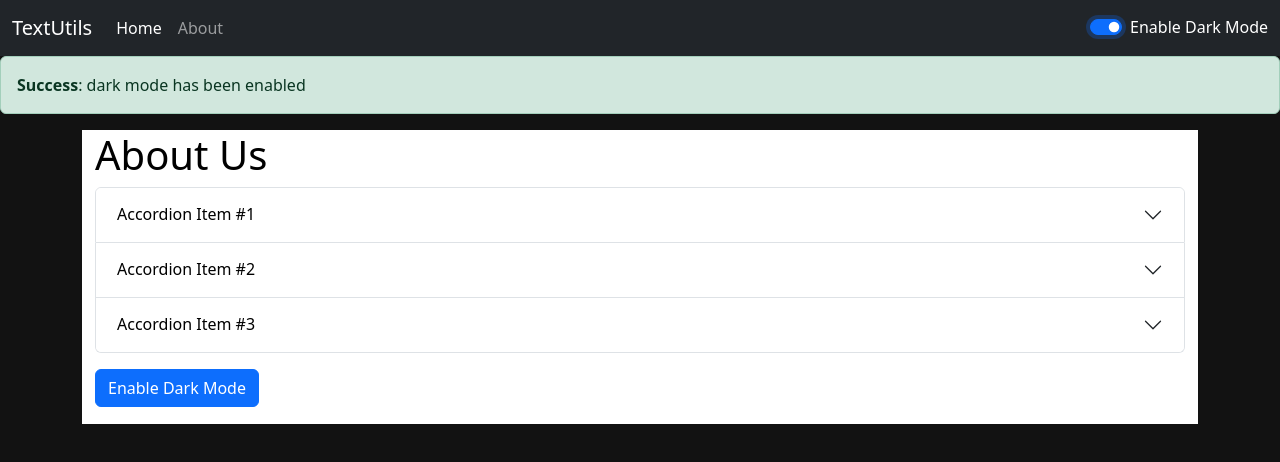
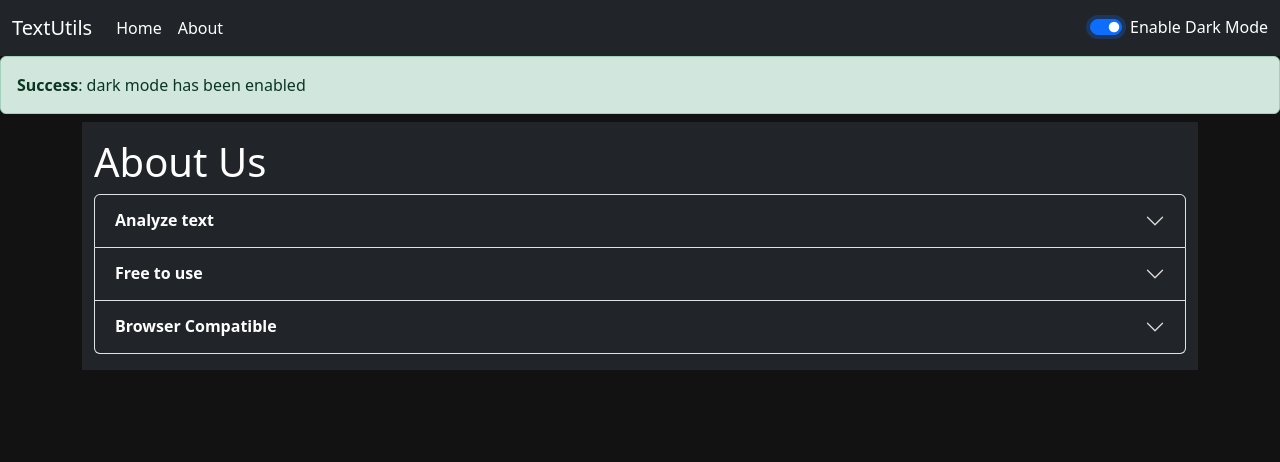
Before and after one commit to VISHWAJ33T/my-text-util-app, a React (Create React App) app: page /about in a window 1280 px wide. Both pictures are taken after a click on the switch "Enable Dark Mode". Shown: the top 462 px of the page. Built offline with nearby package versions, Linux system fonts and the light colour scheme.

Commit message:
fixed all known bugs

```diff
--- a/public/index.html
+++ b/public/index.html
@@ -7,7 +7,9 @@
     <meta name="theme-color" content="#000000" />
     <meta
       name="description"
-      content="Textutils is a utility which can be used to manipulate your text in the way you want."
+      content="Textutils is a word counter and a character counting utility which can be used to manipulate your text in the
+way you want. You can remove extra spaces, copy the manipulated text as well as convert your text from Uppercase to
+lowercase and lowercase to Uppercase"
     />
     <link rel="apple-touch-icon" href="%PUBLIC_URL%/pfp.jpg" />
     <!--
@@ -24,7 +26,7 @@
       work correctly both with client-side routing and a non-root public URL.
       Learn how to configure a non-root public URL by running `npm run build`.
     -->
-    <title>TextUtils-Light Mode</title>
+    <title>TextUtils-Word Counter | Character Counter</title>
     <link href="https://cdn.jsdelivr.net/npm/bootstrap@5.3.0/dist/css/bootstrap.min.css" rel="stylesheet" integrity="sha384-9ndCyUaIbzAi2FUVXJi0CjmCapSmO7SnpJef0486qhLnuZ2cdeRhO02iuK6FUUVM" crossorigin="anonymous">
     <!-- <link
     rel="stylesheet"
--- a/src/components/Aboutus.js
+++ b/src/components/Aboutus.js
@@ -1,126 +1,81 @@
 import React, { useState } from "react";
 
-export default function Aboutus() {
-  let [myStyle,setMyStyle]=useState({
-    color:'black',
-    backgroundColor:'white',
-    border:'1px solid white'
-  })
-
-  const [btntext,setBtnText] = useState("Enable Dark Mode")
-  const toggleStyle = ()=>{
-    if(myStyle.color==='black'){
-      setMyStyle({
-        color:'white',
-        backgroundColor:'black',
-        border:'1px solid white'
-    })
-    setBtnText("Enable Light Mode")
-  }
-  else{
-    setMyStyle({
-      color:'black',
-      backgroundColor:'white',
-      border:'1px solid white'
-  })
-  setBtnText("Enable Dark Mode")
-  }}
+export default function Aboutus(props) {
   return (
-    <div className="container" style={myStyle}>
-      <h1>About Us</h1>
-      <div className="accordion " id="accordionExample">
-        <div className="accordion-item ">
+    <div className={`container py-3 bg-${props.mode} text-${props.mode==='dark'?'white':'dark'}`}>
+      <h1 >About Us</h1>
+      <div className={`accordion bg-${props.mode} text-${props.mode==='dark'?'white':'dark'}`}  id="accordionExample">
+        <div className="accordion-item">
           <h2 className="accordion-header">
             <button
-              className="accordion-button collapsed"
+              className={`accordion-button collapsed bg-${props.mode} text-${props.mode==='dark'?'white':'dark'}`}
               type="button"
               data-bs-toggle="collapse"
               data-bs-target="#collapseOne"
               aria-expanded="false"
-              aria-controls="collapseOne" style={myStyle}
+              aria-controls="collapseOne"
             >
-              Accordion Item #1
+              <strong>Analyze text</strong>
             </button>
           </h2>
           <div
             id="collapseOne"
-            className="accordion-collapse collapse"
+            className={`accordion-collapse collapse bg-${props.mode} text-${props.mode==='dark'?'white':'dark'} showaccordion-collapse collapse`}
             data-bs-parent="#accordionExample"
           >
-            <div className="accordion-body"  style={myStyle}>
-              <strong>This is the first item's accordion body.</strong> It is
-              shown by default, until the collapse plugin adds the appropriate
-              classNamees that we use to style each element. These classNamees
-              control the overall appearance, as well as the showing and hiding
-              via CSS transitions. You can modify any of this with custom CSS or
-              overriding our default variables. It's also worth noting that just
-              about any HTML can go within the <code>.accordion-body</code>,
-              though the transition does limit overflow.
+            <div className="accordion-body">
+            Textutils gives you a way to analyze your text quickly and efficiently.
             </div>
           </div>
         </div>
         <div className="accordion-item">
           <h2 className="accordion-header">
             <button
-              className="accordion-button collapsed"
+              className={`accordion-button collapsed bg-${props.mode} text-${props.mode==='dark'?'white':'dark'}`}
               type="button"
               data-bs-toggle="collapse"
               data-bs-target="#collapseTwo"
               aria-expanded="false"
-              aria-controls="collapseTwo" style={myStyle}
+              aria-controls="collapseTwo"
             >
-              Accordion Item #2
+              <strong>Free to use</strong>
             </button>
           </h2>
           <div
             id="collapseTwo"
-            className="accordion-collapse collapse"
+            className={`accordion-collapse collapse bg-${props.mode} text-${props.mode==='dark'?'white':'dark'} showaccordion-collapse collapse`}
             data-bs-parent="#accordionExample"
           >
-            <div className="accordion-body"  style={myStyle}>
-              <strong>This is the second item's accordion body.</strong> It is
-              hidden by default, until the collapse plugin adds the appropriate
-              classNamees that we use to style each element. These classNamees
-              control the overall appearance, as well as the showing and hiding
-              via CSS transitions. You can modify any of this with custom CSS or
-              overriding our default variables. It's also worth noting that just
-              about any HTML can go within the <code>.accordion-body</code>,
-              though the transition does limit overflow.
+            <div className="accordion-body">
+            TextUtils is a Free character counter tool that provides instant character count & word count statistics for a given text. TextUtiIs reports the number of words and characters. Thus it is suitable for writing text with word/ character limit.
             </div>
           </div>
         </div>
         <div className="accordion-item">
           <h2 className="accordion-header">
             <button
-              className="accordion-button collapsed"
+              className={`accordion-button collapsed bg-${props.mode} text-${props.mode==='dark'?'white':'dark'}`}
               type="button"
               data-bs-toggle="collapse"
               data-bs-target="#collapseThree"
               aria-expanded="false"
-              aria-controls="collapseThree" style={myStyle}
+              aria-controls="collapseThree"
             >
-              Accordion Item #3
+              <strong>Browser Compatible</strong>
             </button>
           </h2>
           <div
             id="collapseThree"
-            className="accordion-collapse collapse"
+            className={`accordion-collapse collapse bg-${props.mode} text-${props.mode==='dark'?'white':'dark'} showaccordion-collapse collapse`}
             data-bs-parent="#accordionExample"
           >
-            <div className="accordion-body"  style={myStyle}>
-              <strong>This is the third item's accordion body.</strong> It is
-              hidden by default, until the collapse plugin adds the appropriate
-              classNamees that we use to style each element. These classNamees
-              control the overall appearance, as well as the showing and hiding
-              via CSS transitions. You can modify any of this with custom CSS or
-              overriding our default variables. It's also worth noting that just
-              about any HTML can go within the <code>.accordion-body</code>,
-              though the transition does limit overflow.
+            <div className="accordion-body">
+            This word counter software works in any web browsers such as Chrome, Firefox, Internet Explorer, Safari, Opera. It suits to count characters in facebook, blog, books, excel document, pdf document, essays, etc.
             </div>
           </div>
         </div>
       </div>
-      <button onClick={toggleStyle} className="btn btn-primary my-3">{btntext}</button>
+      {/* <button onClick={toggleStyle} className="btn btn-primary my-3">{btntext}</button> */}
     </div>
   );
 }
--- a/src/components/Alert.js
+++ b/src/components/Alert.js
@@ -1,16 +1,25 @@
-import React from 'react'
+import React from "react";
 
 function Alert(props) {
-    const capitalize=(word)=>{
-        const lower = word.toLowerCase();
-        return lower.charAt(0).toUpperCase() + lower.slice(1);
-    }
+  const capitalize = (word) => {
+    const lower = word.toLowerCase();
+    return lower.charAt(0).toUpperCase() + lower.slice(1);
+  };
   return (
-    props.alert && <div><div className={`alert alert-${props.alert.type} alert-dismissible fade show`} role="alert">
-    <strong>{capitalize(props.alert.type)}</strong>: {props.alert.msg}
-    {/* <button type="button" className="btn-close" data-bs-dismiss="alert" aria-label="Close"></button> */}
-  </div></div>
-  )
+    <div style={{height:'50px'}}>
+      {props.alert && (
+        <div>
+          <div
+            className={`alert alert-${props.alert.type} alert-dismissible fade show`}
+            role="alert"
+          >
+            <strong>{capitalize(props.alert.type)}</strong>: {props.alert.msg}
+            {/* <button type="button" className="btn-close" data-bs-dismiss="alert" aria-label="Close"></button> */}
+          </div>
+        </div>
+      )}
+    </div>
+  );
 }
 
-export default Alert
+export default Alert;
--- a/src/components/Navbar.js
+++ b/src/components/Navbar.js
@@ -16,7 +16,7 @@ export default function Navbar(props) {
           {/* <a className="nav-link active" aria-current="page" href="#">Home</a> */}
         </li>
         <li className="nav-item">
-          <Link className="nav-link" to="/about">{props.abouttext}</Link>
+          <Link className="nav-link active" to="/about">{props.abouttext}</Link>
         </li>
       </ul>
       {/* <form className="d-flex" role="search">
--- a/src/index.css
+++ b/src/index.css
@@ -0,0 +1,3 @@
+.bg-dark::after{
+    filter:invert(1);
+}
```
Also changed, not shown: src/App.js (+19 -6 lines), src/components/TextForm.js (+9 -9 lines), 11 other files (tests, documents, lock files or other folders).
